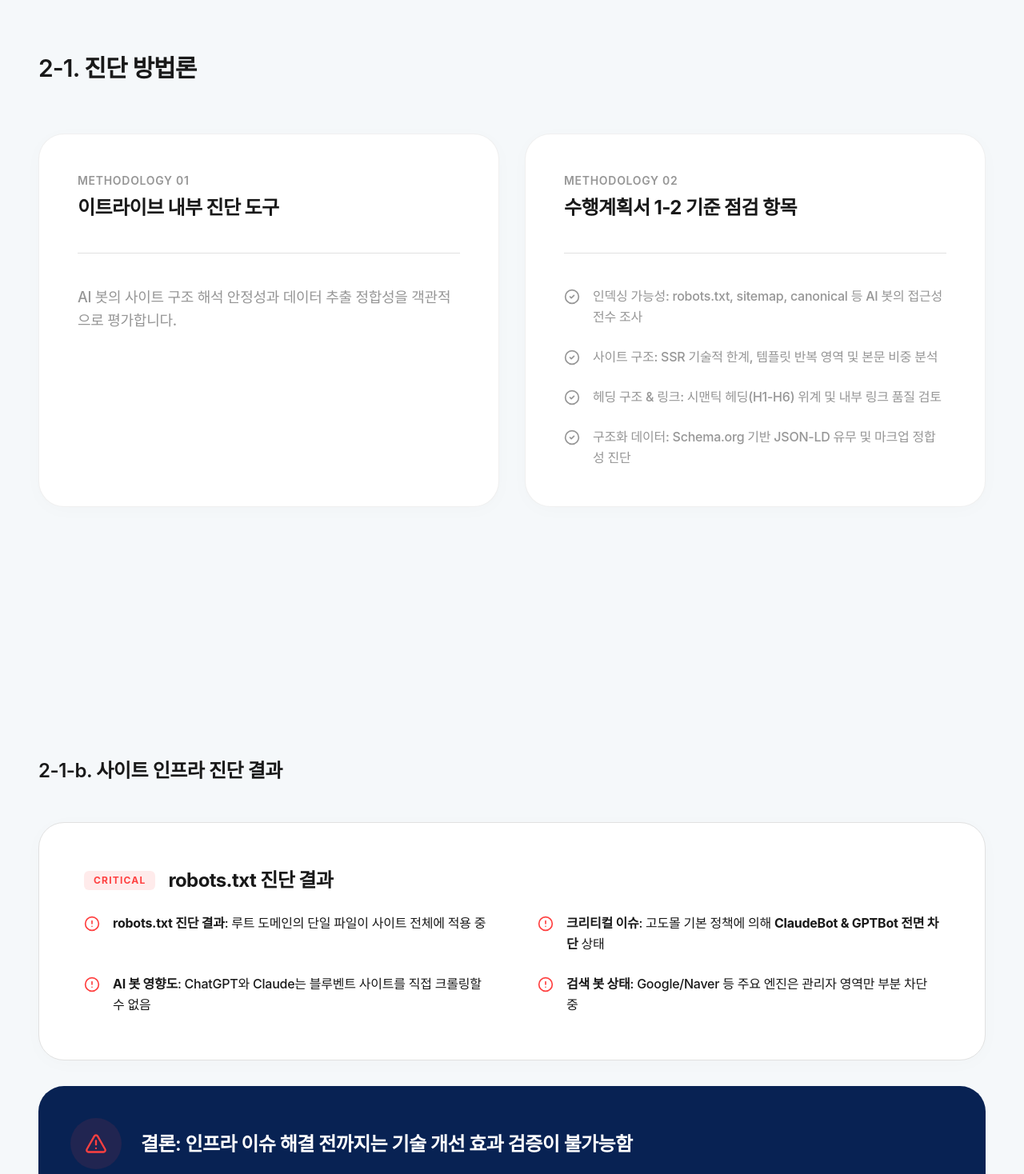
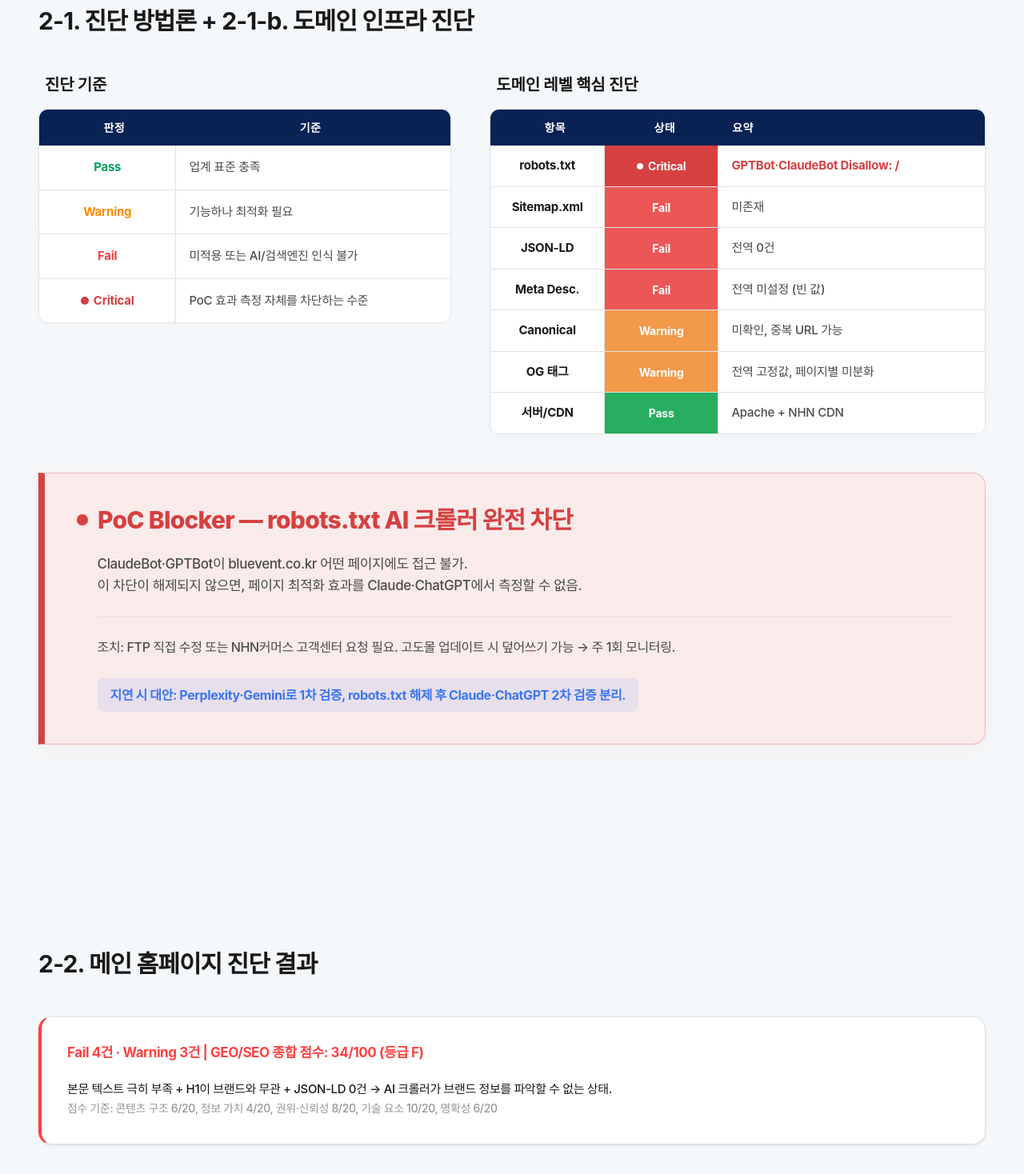
Before and after one commit to seoyahh/bluevent_geo_poc_review, a React (Vite) app: page / in a window 1280 px wide. Shown: the part 7580-9048 px from the top of the page at 80% size. Built offline with nearby package versions, Linux system fonts and the light colour scheme; a web font is replaced by a local one.

Commit message:
Update: Combine 2-1 and 2-1-b layout matching the reference image

```diff
--- a/src/App.tsx
+++ b/src/App.tsx
@@ -431,131 +431,111 @@ export default function App() {
       </div>
     );
   };
+  const DiagnosticCombinedLayout = ({ slide }: { slide: typeof SLIDES[0] }) => {
+    return (
+      <div className="w-full max-w-[1770px] mx-auto px-6 lg:px-12 py-32 min-h-[940px] flex flex-col justify-start bg-[#F5F8FA]">
+        <h2 className="text-2xl md:text-3xl font-bold tracking-[-0.03em] text-[#191919] mb-12" dangerouslySetInnerHTML={{ __html: slide.title }} />
 
-  const DualPillarLayout = ({ slide }: { slide: typeof SLIDES[0] }) => {
-    const pillar1 = slide.bullets.filter(b => b.startsWith('PILLAR:이트라이브')).map(b => b.replace(/PILLAR:.*?\|/, ''));
-    const pillar2 = slide.bullets.filter(b => b.startsWith('PILLAR:수행계획서')).map(b => b.replace(/PILLAR:.*?\|/, ''));
-
-    return (
-      <div className="w-full max-w-[1770px] mx-auto px-6 lg:px-12 py-32 min-h-[940px] flex flex-col justify-center bg-[#F5F8FA]">
-        <h2 className="text-2xl md:text-3xl font-semibold tracking-[-0.03em] text-[#191919] mb-16" dangerouslySetInnerHTML={{ __html: slide.title }} />
-
-        <div className="grid grid-cols-1 lg:grid-cols-2 gap-8">
-          {/* Pillar 1 */}
-          <motion.div
-            initial={{ opacity: 0, y: 30 }}
-            whileInView={{ opacity: 1, y: 0 }}
-            viewport={{ once: true, amount: 0.2 }}
-            className="dark-card p-12 flex flex-col gap-10 border border-[#E1E1E1]/50 bg-white shadow-[0_4px_24px_rgba(0,0,0,0.02)] hover:shadow-[0_10px_40px_rgba(0,0,0,0.06)] hover:border-[#191919]/30 transition-all"
-          >
-            <div className="space-y-2">
-              <span className="label-caps !text-[#969696]">Methodology 01</span>
-              <h3 className="text-2xl font-bold text-[#191919] tracking-tight">이트라이브 내부 진단 도구</h3>
-            </div>
-            <div className="w-full h-[1px] bg-[#E1E1E1]" />
-            <p className="text-lg text-[#969696] leading-relaxed font-medium">
-              {pillar1[0]}
-            </p>
-          </motion.div>
-
-          {/* Pillar 2 */}
-          <motion.div
-            initial={{ opacity: 0, y: 30 }}
-            whileInView={{ opacity: 1, y: 0 }}
-            viewport={{ once: true, amount: 0.2 }}
-            transition={{ delay: 0.2 }}
-            className="dark-card p-12 flex flex-col gap-10 border border-[#E1E1E1]/50 bg-white shadow-[0_4px_24px_rgba(0,0,0,0.02)] hover:shadow-[0_10px_40px_rgba(0,0,0,0.06)] hover:border-[#191919]/30 transition-all"
-          >
-            <div className="space-y-2">
-              <span className="label-caps !text-[#969696]">Methodology 02</span>
-              <h3 className="text-2xl font-bold text-[#191919] tracking-tight">수행계획서 1-2 기준 점검 항목</h3>
-            </div>
-            <div className="w-full h-[1px] bg-[#E1E1E1]" />
-            <div className="grid grid-cols-1 gap-6">
-              {pillar2.map((item, idx) => (
-                <div key={idx} className="flex gap-4 items-start group">
-                  <div className="text-[#969696] group-hover:text-[#3C76F1] transition-colors mt-1 shrink-0">
-                    <CheckCircle2 size={20} strokeWidth={2} />
+        <div className="grid grid-cols-1 lg:grid-cols-[1fr_1.2fr] gap-12 items-start mb-12">
+          {/* Left Table: 진단 기준 */}
+          <div className="flex flex-col gap-4">
+            <h3 className="text-xl font-bold text-[#191919] pl-2">진단 기준</h3>
+            <div className="rounded-xl border border-[#E1E1E1] bg-white overflow-hidden shadow-[0_2px_10px_rgba(0,0,0,0.02)]">
+              <div className="grid grid-cols-[1fr_2fr] bg-[#082253] p-3 text-center">
+                <span className="text-[14px] font-bold tracking-wide text-white">판정</span>
+                <span className="text-[14px] font-bold tracking-wide text-white">기준</span>
+              </div>
+              <div className="divide-y divide-[#E1E1E1]">
+                <div className="grid grid-cols-[1fr_2fr] hover:bg-[#F5F8FA]/50 transition-colors bg-white">
+                  <div className="p-4 flex items-center justify-center font-bold text-[#00A15D] text-[15px] border-r border-[#E1E1E1]">Pass</div>
+                  <div className="p-4 flex items-center text-[#4B4B4B] font-medium text-[15px]">업계 표준 충족</div>
+                </div>
+                <div className="grid grid-cols-[1fr_2fr] hover:bg-[#F5F8FA]/50 transition-colors bg-white">
+                  <div className="p-4 flex items-center justify-center font-bold text-[#FF8A00] text-[15px] border-r border-[#E1E1E1]">Warning</div>
+                  <div className="p-4 flex items-center text-[#4B4B4B] font-medium text-[15px]">기능하나 최적화 필요</div>
+                </div>
+                <div className="grid grid-cols-[1fr_2fr] hover:bg-[#F5F8FA]/50 transition-colors bg-white">
+                  <div className="p-4 flex items-center justify-center font-bold text-[#FF4040] text-[15px] border-r border-[#E1E1E1]">Fail</div>
+                  <div className="p-4 flex items-center text-[#4B4B4B] font-medium text-[15px]">미적용 또는 AI/검색엔진 인식 불가</div>
+                </div>
+                <div className="grid grid-cols-[1fr_2fr] hover:bg-[#F5F8FA]/50 transition-colors bg-white">
+                  <div className="p-4 flex items-center justify-center gap-1.5 font-bold text-[#D64040] text-[15px] border-r border-[#E1E1E1]">
+                    <div className="w-2.5 h-2.5 rounded-full bg-[#D64040]" />Critical
                   </div>
-                  <p className="text-base text-[#969696] group-hover:text-[#191919] transition-colors font-medium leading-relaxed" dangerouslySetInnerHTML={{ __html: item }} />
-                </div>
-              ))}
-            </div>
-          </motion.div>
-        </div>
-      </div>
-    );
-  };
-  const InfraAuditLayout = ({ slide }: { slide: typeof SLIDES[0] }) => {
-    const robots = slide.bullets.filter(b => b.startsWith('INFAR:ROBOTS')).map(b => b.split('|')[1]);
-    const conclusion = slide.bullets.filter(b => b.startsWith('INFAR:CONCLUSION')).map(b => b.split('|')[1]);
-    const sitemap = slide.bullets.filter(b => b.startsWith('INFAR:SITEMAP')).map(b => b.split('|')[1]);
-    const canonical = slide.bullets.filter(b => b.startsWith('INFAR:CANONICAL')).map(b => b.split('|')[1]);
-
-    return (
-      <div className="w-full max-w-[1770px] mx-auto px-6 lg:px-12 py-32 min-h-[940px] flex flex-col justify-center bg-[#F5F8FA]">
-        <h2 className="text-xl md:text-2xl font-semibold tracking-[-0.02em] text-[#191919] mb-12" dangerouslySetInnerHTML={{ __html: slide.title }} />
-
-        <div className="grid grid-cols-1 lg:grid-cols-12 gap-8">
-          {/* Robots.txt Analysis */}
-          <div className="lg:col-span-12">
-            <motion.div
-              initial={{ opacity: 0, scale: 0.98 }}
-              whileInView={{ opacity: 1, scale: 1 }}
-              viewport={{ once: true, amount: 0.2 }}
-              className="bg-white border border-[#E1E1E1] rounded-[2rem] p-10 lg:p-14 relative overflow-hidden group shadow-[0_4px_24px_rgba(0,0,0,0.02)]"
-            >
-              <div className="relative z-10">
-                <div className="flex items-center gap-4 mb-6">
-                  <div className="px-3 py-1 bg-[#FF4040]/10 text-[#FF4040] font-bold text-xs uppercase tracking-widest rounded-md">Critical</div>
-                  <h3 className="text-2xl font-bold text-[#191919] tracking-tight">robots.txt 진단 결과</h3>
-                </div>
-                <div className="grid grid-cols-1 md:grid-cols-2 gap-x-16 gap-y-6">
-                  {robots.map((item, idx) => (
-                    <div key={idx} className="flex gap-4 items-start">
-                      <div className="text-[#FF4040] shrink-0 mt-1">
-                        <AlertCircle size={20} strokeWidth={2} />
-                      </div>
-                      <p className="text-base text-[#191919] leading-relaxed font-medium" dangerouslySetInnerHTML={{ __html: item }} />
-                    </div>
-                  ))}
+                  <div className="p-4 flex items-center text-[#4B4B4B] font-medium text-[15px]">PoC 효과 측정 자체를 차단하는 수준</div>
                 </div>
               </div>
-            </motion.div>
+            </div>
           </div>
 
-          {/* Conclusion Box */}
-          <div className="lg:col-span-12">
-            <motion.div
-              initial={{ opacity: 0, y: 20 }}
-              whileInView={{ opacity: 1, y: 0 }}
-              viewport={{ once: true, amount: 0.2 }}
-              className="bg-[#082253] rounded-[2rem] p-8 lg:p-10 flex flex-col md:flex-row items-center justify-between group"
-            >
-              <div className="flex items-center gap-6">
-                <div className="w-16 h-16 rounded-full bg-[#FF4040]/10 flex items-center justify-center text-[#FF4040] group-hover:bg-[#FF4040] group-hover:text-white transition-all">
-                  <AlertTriangle size={28} />
+          {/* Right Table: 도메인 레벨 핵심 진단 */}
+          <div className="flex flex-col gap-4">
+            <h3 className="text-xl font-bold text-[#191919] pl-2">도메인 레벨 핵심 진단</h3>
+            <div className="rounded-xl border border-[#E1E1E1] bg-white overflow-hidden shadow-[0_2px_10px_rgba(0,0,0,0.02)]">
+              <div className="grid grid-cols-[1.5fr_1.5fr_3.5fr] bg-[#082253] p-3 text-center">
+                <span className="text-[14px] font-bold tracking-wide text-white">항목</span>
+                <span className="text-[14px] font-bold tracking-wide text-white">상태</span>
+                <span className="text-[14px] font-bold tracking-wide text-white text-left pl-4">요약</span>
+              </div>
+              <div className="divide-y divide-[#E1E1E1]">
+                <div className="grid grid-cols-[1.5fr_1.5fr_3.5fr] hover:bg-[#F5F8FA]/50 transition-colors bg-white">
+                  <div className="p-3.5 flex items-center justify-center font-bold text-[#191919] text-[15px] border-r border-[#E1E1E1]">robots.txt</div>
+                  <div className="p-3.5 flex items-center justify-center text-white bg-[#D64040] font-bold text-[14px] border-r border-[#E1E1E1] gap-1.5"><div className="w-2 h-2 rounded-full bg-white shadow-sm" />Critical</div>
+                  <div className="p-3.5 pl-4 flex items-center text-[#D64040] font-bold text-[15px]">GPTBot·ClaudeBot Disallow: /</div>
                 </div>
-                <p className="text-lg lg:text-2xl text-white font-semibold tracking-tight leading-snug" dangerouslySetInnerHTML={{ __html: conclusion[0] }} />
+                <div className="grid grid-cols-[1.5fr_1.5fr_3.5fr] hover:bg-[#F5F8FA]/50 transition-colors bg-white">
+                  <div className="p-3.5 flex items-center justify-center font-bold text-[#191919] text-[15px] border-r border-[#E1E1E1]">Sitemap.xml</div>
+                  <div className="p-3.5 flex items-center justify-center text-white bg-[#EB5757] font-bold text-[14px] border-r border-[#E1E1E1]">Fail</div>
+                  <div className="p-3.5 pl-4 flex items-center text-[#4B4B4B] font-medium text-[15px]">미존재</div>
+                </div>
+                <div className="grid grid-cols-[1.5fr_1.5fr_3.5fr] hover:bg-[#F5F8FA]/50 transition-colors bg-white">
+                  <div className="p-3.5 flex items-center justify-center font-bold text-[#191919] text-[15px] border-r border-[#E1E1E1]">JSON-LD</div>
+                  <div className="p-3.5 flex items-center justify-center text-white bg-[#EB5757] font-bold text-[14px] border-r border-[#E1E1E1]">Fail</div>
+                  <div className="p-3.5 pl-4 flex items-center text-[#4B4B4B] font-medium text-[15px]">전역 0건</div>
+                </div>
+                <div className="grid grid-cols-[1.5fr_1.5fr_3.5fr] hover:bg-[#F5F8FA]/50 transition-colors bg-white">
+                  <div className="p-3.5 flex items-center justify-center font-bold text-[#191919] text-[15px] border-r border-[#E1E1E1]">Meta Desc.</div>
+                  <div className="p-3.5 flex items-center justify-center text-white bg-[#EB5757] font-bold text-[14px] border-r border-[#E1E1E1]">Fail</div>
+                  <div className="p-3.5 pl-4 flex items-center text-[#4B4B4B] font-medium text-[15px]">전역 미설정 (빈 값)</div>
+                </div>
+                <div className="grid grid-cols-[1.5fr_1.5fr_3.5fr] hover:bg-[#F5F8FA]/50 transition-colors bg-white">
+                  <div className="p-3.5 flex items-center justify-center font-bold text-[#191919] text-[15px] border-r border-[#E1E1E1]">Canonical</div>
+                  <div className="p-3.5 flex items-center justify-center text-white bg-[#F2994A] font-bold text-[14px] border-r border-[#E1E1E1]">Warning</div>
+                  <div className="p-3.5 pl-4 flex items-center text-[#4B4B4B] font-medium text-[15px]">미확인, 중복 URL 가능</div>
+                </div>
+                <div className="grid grid-cols-[1.5fr_1.5fr_3.5fr] hover:bg-[#F5F8FA]/50 transition-colors bg-white">
+                  <div className="p-3.5 flex items-center justify-center font-bold text-[#191919] text-[15px] border-r border-[#E1E1E1]">OG 태그</div>
+                  <div className="p-3.5 flex items-center justify-center text-white bg-[#F2994A] font-bold text-[14px] border-r border-[#E1E1E1]">Warning</div>
+                  <div className="p-3.5 pl-4 flex items-center text-[#4B4B4B] font-medium text-[15px]">전역 고정값, 페이지별 미분화</div>
+                </div>
+                <div className="grid grid-cols-[1.5fr_1.5fr_3.5fr] hover:bg-[#F5F8FA]/50 transition-colors bg-white">
+                  <div className="p-3.5 flex items-center justify-center font-bold text-[#191919] text-[15px] border-r border-[#E1E1E1]">서버/CDN</div>
+                  <div className="p-3.5 flex items-center justify-center text-white bg-[#27AE60] font-bold text-[14px] border-r border-[#E1E1E1]">Pass</div>
+                  <div className="p-3.5 pl-4 flex items-center text-[#4B4B4B] font-medium text-[15px]">Apache + NHN CDN</div>
+                </div>
               </div>
-            </motion.div>
-          </div>
-
-          {/* Secondary Items */}
-          <div className="lg:col-span-6">
-            <div className="bg-white border border-[#E1E1E1] rounded-[2rem] p-10 h-full shadow-[0_4px_24px_rgba(0,0,0,0.02)]">
-              <h4 className="label-caps mb-4 text-[#969696]">Infrastructure 02</h4>
-              <p className="text-xl font-bold text-[#191919] mb-4 tracking-tight" dangerouslySetInnerHTML={{ __html: sitemap[0]?.split(':')[0] }} />
-              <p className="text-base text-[#969696] leading-relaxed font-medium">{sitemap[0]?.split(':')[1]}</p>
             </div>
           </div>
-          <div className="lg:col-span-6">
-            <div className="bg-white border border-[#E1E1E1] rounded-[2rem] p-10 h-full shadow-[0_4px_24px_rgba(0,0,0,0.02)]">
-              <h4 className="label-caps mb-4 text-[#969696]">Infrastructure 03</h4>
-              <p className="text-xl font-bold text-[#191919] mb-4 tracking-tight" dangerouslySetInnerHTML={{ __html: canonical[0]?.split(':')[0] }} />
-              <p className="text-base text-[#969696] leading-relaxed font-medium">{canonical[0]?.split(':')[1]}</p>
-            </div>
-          </div>
+        </div>
+
+        {/* Bottom Alert Card */}
+        <div className="bg-[#FAEBEB] border border-[#D64040]/30 border-l-8 border-l-[#D64040] p-10 flex flex-col gap-6 shadow-[0_4px_24px_rgba(214,64,64,0.08)] overflow-hidden rounded-r-2xl">
+           <div className="flex items-center gap-3">
+             <div className="w-3.5 h-3.5 rounded-full bg-[#D64040] shadow-sm" />
+             <p className="font-extrabold text-2xl lg:text-3xl text-[#D64040] tracking-tight">PoC Blocker — robots.txt AI 크롤러 완전 차단</p>
+           </div>
+
+           <div className="flex flex-col gap-6 ml-[1.6rem]">
+             <p className="text-[17px] text-[#4B4B4B] font-medium leading-relaxed tracking-tight">
+               ClaudeBot·GPTBot이 bluevent.co.kr 어떤 페이지에도 접근 불가.<br/>
+               이 차단이 해제되지 않으면, 페이지 최적화 효과를 Claude·ChatGPT에서 측정할 수 없음.
+             </p>
+             <div className="h-[1px] w-full bg-[#D64040]/10" />
+             <p className="text-[16px] text-[#4B4B4B] font-medium leading-relaxed tracking-tight">
+               조치: FTP 직접 수정 또는 NHN커머스 고객센터 요청 필요. 고도몰 업데이트 시 덮어쓰기 가능 &rarr; 주 1회 모니터링.<br/><br/>
+               <span className="text-[#3C76F1] font-bold inline-block bg-[#3C76F1]/10 px-4 py-2 rounded-lg">지연 시 대안: Perplexity·Gemini로 1차 검증, robots.txt 해제 후 Claude·ChatGPT 2차 검증 분리.</span>
+             </p>
+           </div>
         </div>
       </div>
     );
@@ -1237,25 +1217,24 @@ export default function App() {
           <section
               key={index}
               id={`section-${index}`}
-              className={`w-full ${[14, 16].includes(index) ? '' : 'overflow-hidden'}`}
+              className={`w-full ${[13, 15].includes(index) ? '' : 'overflow-hidden'}`}
             >
             {index === 0 && <IntroLayout slide={slide} />}
-            {[1, 6, 12].includes(index) && <DividerLayout slide={slide} />}
+            {[1, 6, 11].includes(index) && <DividerLayout slide={slide} />}
             {index === 2 && <MethodologyLayout slide={slide} />}
             {index === 3 && <CitationMatrixLayout slide={slide} />}
             {index === 4 && <SourceRatioLayout slide={slide} />}
             {index === 5 && <ChecklistLayout slide={slide} index={index} />}
-            {index === 7 && <DualPillarLayout slide={slide} />}
-            {index === 8 && <InfraAuditLayout slide={slide} />}
-            {[9, 10].includes(index) && <DiagnosticResultsLayout slide={slide} />}
-            {index === 11 && <HypothesesLayout slide={slide} />}
-            {index === 13 && <StrategyLayout slide={slide} />}
-            {index === 14 && <ComparisonTableLayout slide={slide} />}
-            {index === 15 && <VisualPreviewLayout slide={slide} />}
-            {index === 16 && <DecisionGridLayout slide={slide} />}
-            {index === 17 && <TechnicalDetailLayout slide={slide} />}
-            {index === 18 && <ValidationKpiLayout slide={slide} />}
-            {![0, 1, 2, 3, 4, 5, 6, 7, 8, 9, 10, 11, 12, 13, 14, 15, 16, 17, 18].includes(index) && <StandardLayout slide={slide} index={index} />}
+            {index === 7 && <DiagnosticCombinedLayout slide={slide} />}
+            {[8, 9].includes(index) && <DiagnosticResultsLayout slide={slide} />}
+            {index === 10 && <HypothesesLayout slide={slide} />}
+            {index === 12 && <StrategyLayout slide={slide} />}
+            {index === 13 && <ComparisonTableLayout slide={slide} />}
+            {index === 14 && <VisualPreviewLayout slide={slide} />}
+            {index === 15 && <DecisionGridLayout slide={slide} />}
+            {index === 16 && <TechnicalDetailLayout slide={slide} />}
+            {index === 17 && <ValidationKpiLayout slide={slide} />}
+            {![0, 1, 2, 3, 4, 5, 6, 7, 8, 9, 10, 11, 12, 13, 14, 15, 16, 17].includes(index) && <StandardLayout slide={slide} index={index} />}
           </section>
         ))}
       </main>
--- a/src/constants.ts
+++ b/src/constants.ts
@@ -74,31 +74,10 @@ export const SLIDES: Slide[] = [
   },
   {
     id: 7,
-    title: "2-1. 진단 방법론",
-    oneLiner: "<strong>데이터 기반 정밀 진단</strong>을 위한 이트라이브 고유 방법론 적용",
-    bullets: [
-      "PILLAR:이트라이브 내부 진단 도구|AI 봇의 사이트 구조 해석 안정성과 데이터 추출 정합성을 객관적으로 평가합니다.",
-      "PILLAR:수행계획서 기준 점검 항목|인덱싱 가능성: robots.txt, sitemap, canonical 등 AI 봇의 접근성 전수 조사",
-      "PILLAR:수행계획서 기준 점검 항목|사이트 구조: SSR 기술적 한계, 템플릿 반복 영역 및 본문 비중 분석",
-      "PILLAR:수행계획서 기준 점검 항목|헤딩 구조 & 링크: 시맨틱 헤딩(H1-H6) 위계 및 내부 링크 품질 검토",
-      "PILLAR:수행계획서 기준 점검 항목|구조화 데이터: Schema.org 기반 JSON-LD 유무 및 마크업 정합성 진단"
-    ],
-    visualGuide: "이트라이브만의 진단 로직이 담긴 다이아몬드 모델 프레임워크."
-  },
-  {
-    id: 8,
-    title: "2-1-b. 사이트 인프라 진단 결과",
-    oneLiner: "도메인 루트의 <strong>robots.txt 크리티컬 이슈</strong> 및 인프라 설정 진단 결과",
-    bullets: [
-      "INFAR:ROBOTS|<strong>robots.txt 진단 결과</strong>: 루트 도메인의 단일 파일이 사이트 전체에 적용 중",
-      "INFAR:ROBOTS|<strong>크리티컬 이슈</strong>: 고도몰 기본 정책에 의해 <strong>ClaudeBot & GPTBot 전면 차단</strong> 상태",
-      "INFAR:ROBOTS|<strong>AI 봇 영향도</strong>: ChatGPT와 Claude는 블루벤트 사이트를 직접 크롤링할 수 없음",
-      "INFAR:ROBOTS|<strong>검색 봇 상태</strong>: Google/Naver 등 주요 엔진은 관리자 영역만 부분 차단 중",
-      "INFAR:CONCLUSION|<strong>결론</strong>: 인프라 이슈 해결 전까지는 기술 개선 효과 검증이 불가능함",
-      "INFAR:SITEMAP|<strong>Sitemap.xml 존재</strong>: 사이트맵 경로 확인 및 AI 봇 인식 가용성 점검 필요",
-      "INFAR:CANONICAL|<strong>Canonical 정책</strong>: 중복 페이지 처리 로직 및 대표 URL 선언 상태 점검"
-    ],
-    visualGuide: "인프라 차단 이슈(Red Signal)가 페이지별 개선 효과를 저해하는 로직 도식화."
+    title: "2-1. 진단 방법론 + 2-1-b. 도메인 인프라 진단",
+    oneLiner: "",
+    bullets: [],
+    visualGuide: "진단 기준과 도메인 레벨 핵심 진단 표, 그리고 하단 robots.txt 이슈 블록 배치"
   },
   {
     id: 9,
```
